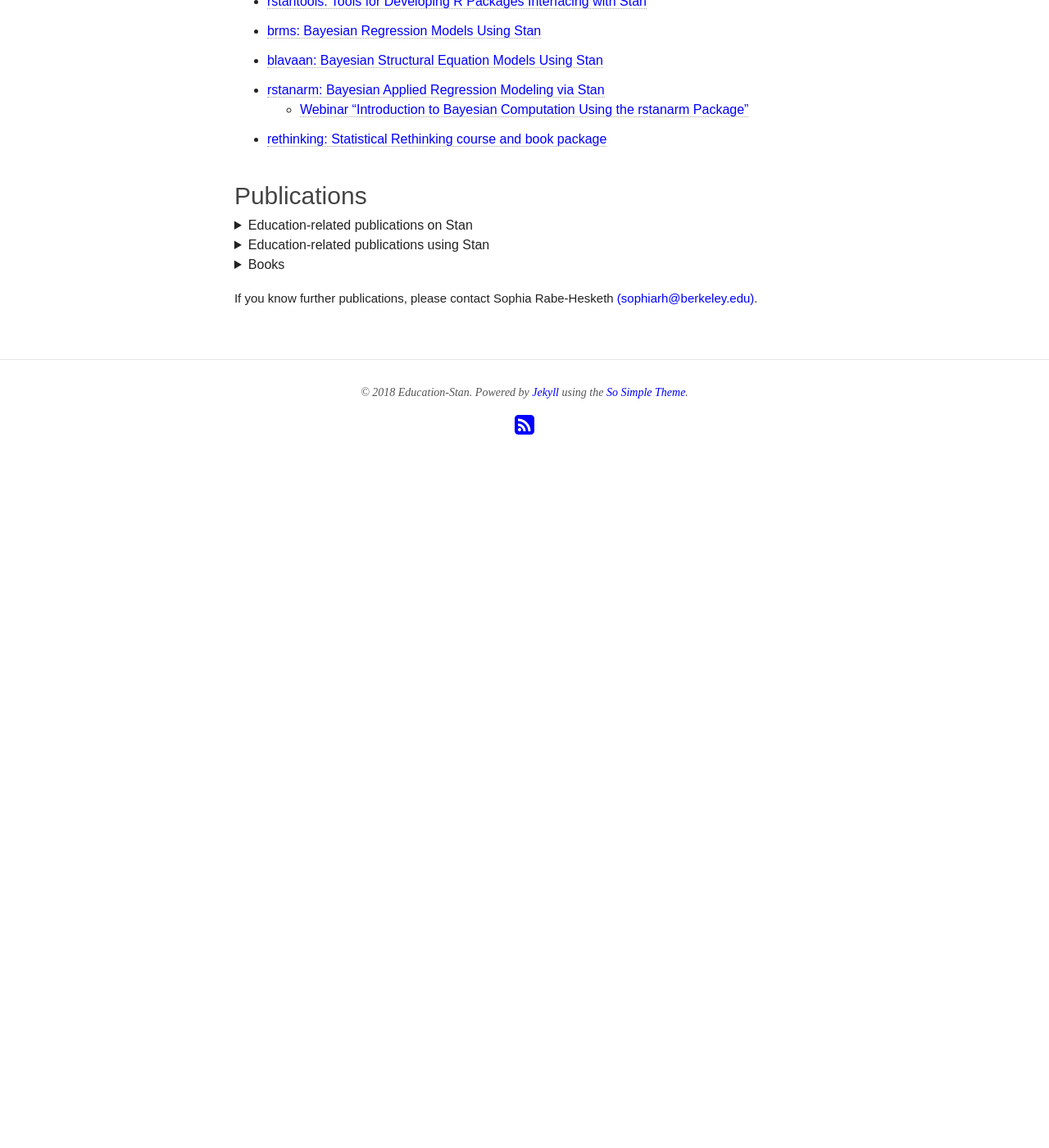
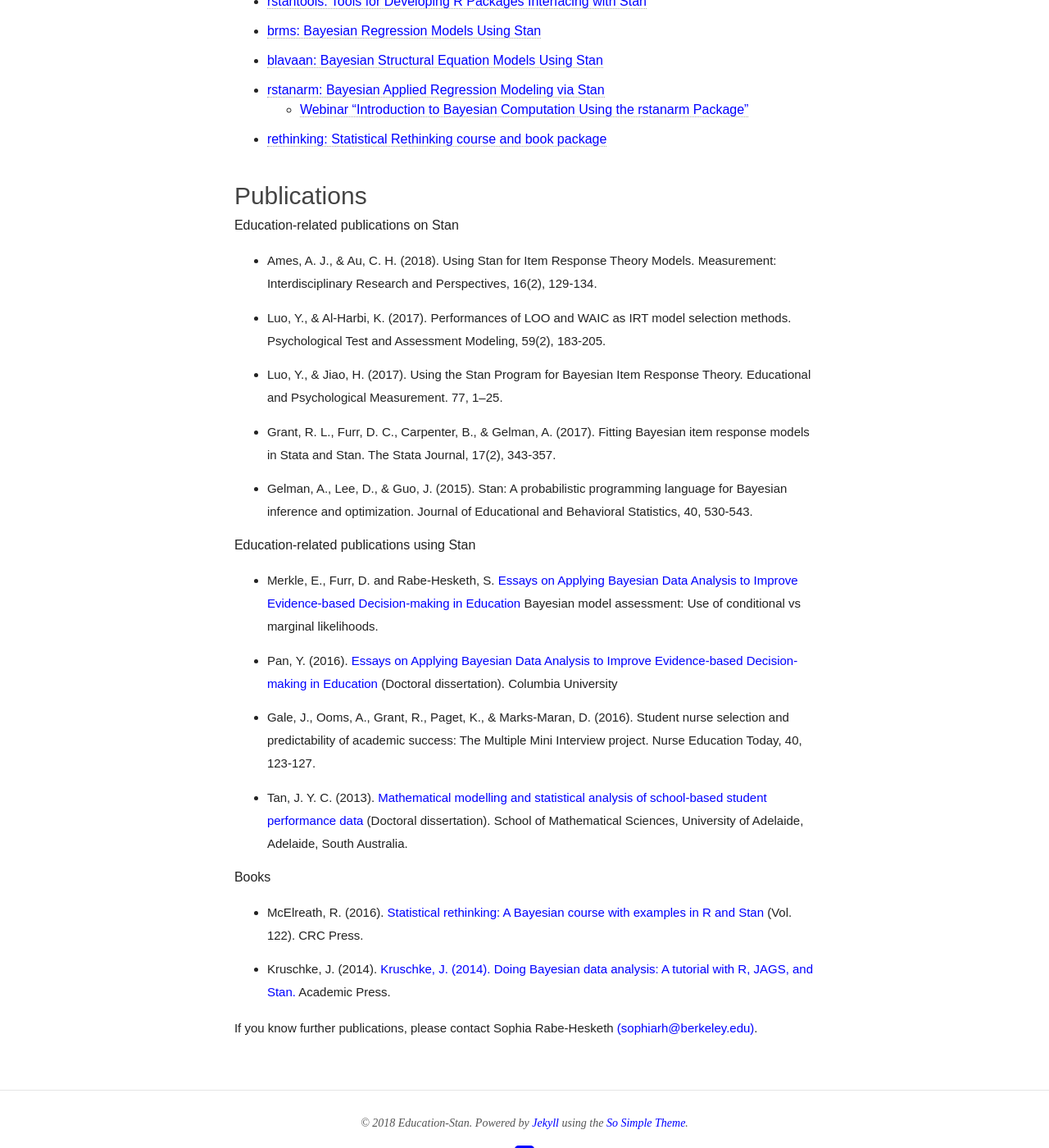
Before and after one commit to mitzimorris/education-stan.github.io, a Jekyll site: the page built from index.md, in a window 1280 px wide and 1400 px high, scrolled down 1308 px. Shown: the whole window at 82% size. Built offline with Jekyll 4.4.1, drawn with Linux system fonts in a browser that asks for light colours; nearby versions of some CDN libraries; before the commit the page ends 1938 px from its top, so only the background shows below that.

Commit message:
Update index.md

```diff
--- a/index.md
+++ b/index.md
@@ -45,7 +45,7 @@
 * [rethinking: Statistical Rethinking course and book package](https://github.com/rmcelreath/rethinking)
 
 # Publications
-<details>
+
 <summary>Education-related publications on Stan</summary>
 
 <ul>
@@ -59,9 +59,7 @@
 
 <li><p><small>
 Gelman, A., Lee, D., & Guo, J. (2015). Stan: A probabilistic programming language for Bayesian inference and optimization. Journal of Educational and Behavioral Statistics, 40, 530-543.</small></p></li></ul>
-</details>
 
-<details>
 <summary>Education-related publications using Stan</summary>
 
 <ul>
@@ -76,10 +74,8 @@
 </ul>
 
 
-</details>
 
 
-<details>
 <summary>Books</summary>
 
 <ul>
@@ -89,6 +85,5 @@
 
 </ul>
 
-</details>
 
 <small>If you know further publications, please contact Sophia Rabe-Hesketh [(sophiarh@berkeley.edu)](mailto:sophiarh@berkeley.edu).</small>
```
